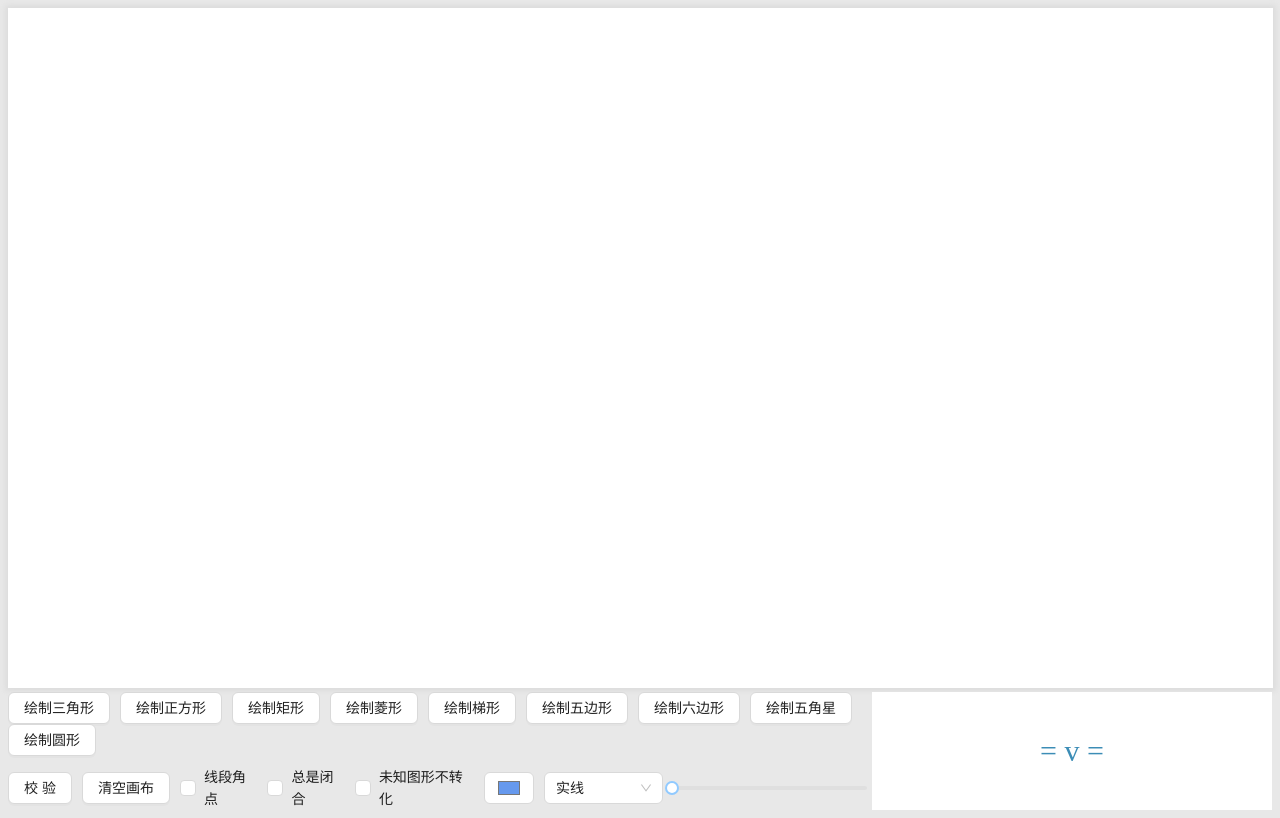
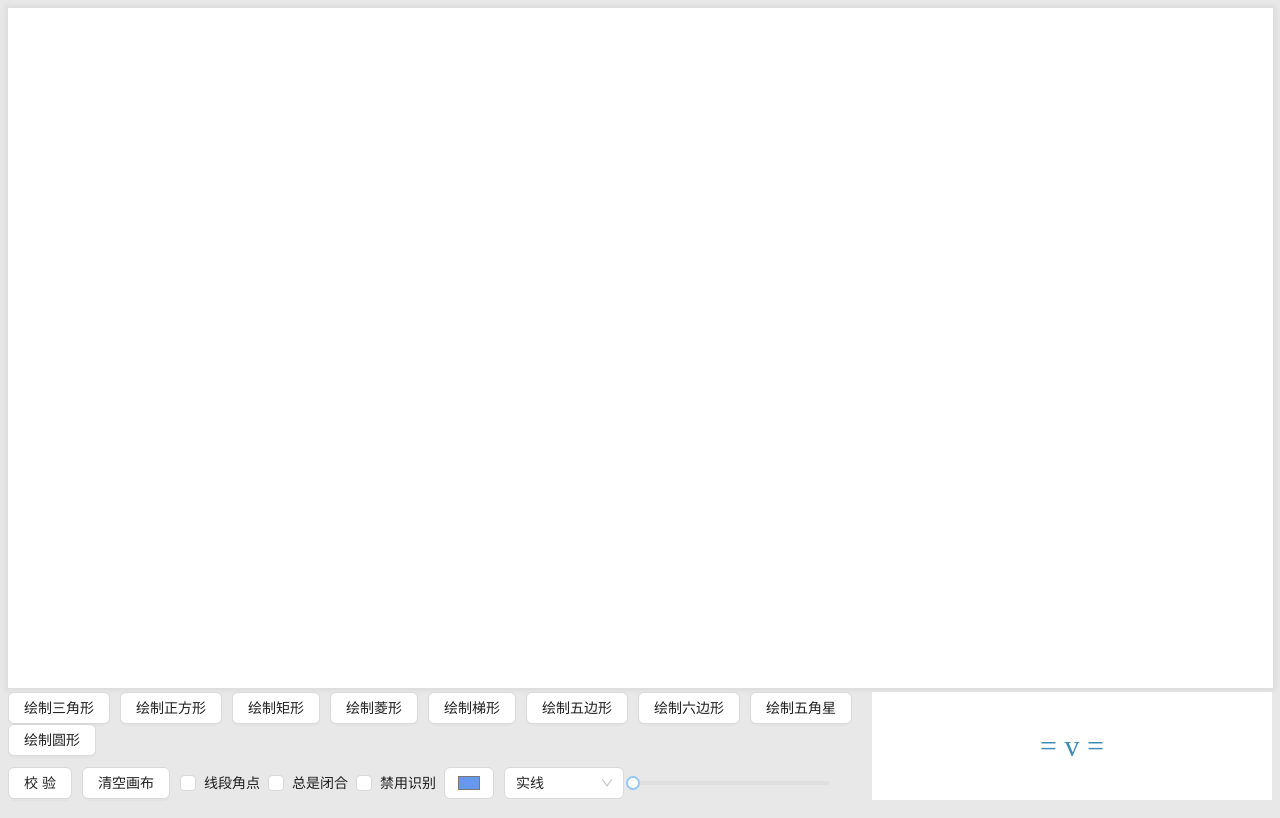
Before and after one commit to MtSatou/openCV-recognition-geometry, a Vue app: page / in a window 1280 px wide. Built offline with nearby package versions, Linux system fonts and the light colour scheme.

Commit message:
update: 图形不转化修改为禁用识别

```diff
--- a/src/App.vue
+++ b/src/App.vue
@@ -7,7 +7,7 @@ import type { brushOptions } from "./components/ocrPatterning/types/theme"
 
 const showCornerPoint = ref(false);
 const alwaysClosed = ref(false);
-const unknownFigureTransition = ref(false);
+const disableIdentification = ref(false);
 const ocrRef = ref<any>(null);
 
 const ocr = () => {
@@ -49,7 +49,7 @@ const colorConfig = ref<brushOptions>({
     ref="ocrRef"
     :showCornerPoint="showCornerPoint"
     :alwaysClosed="alwaysClosed"
-    :unknownFigureTransition="unknownFigureTransition"
+    :disableIdentification="disableIdentification"
     :style="{
       boxShadow: '0 0 5px 3px #ddd'
     }"
@@ -129,7 +129,7 @@ const colorConfig = ref<brushOptions>({
         <a-button @click="clear">清空画布</a-button>
         <a-checkbox v-model:checked="showCornerPoint">线段角点</a-checkbox>
         <a-checkbox v-model:checked="alwaysClosed">总是闭合</a-checkbox>
-        <a-checkbox v-model:checked="unknownFigureTransition">未知图形不转化</a-checkbox>
+        <a-checkbox v-model:checked="disableIdentification">禁用识别</a-checkbox>
         <a-input v-model:value="colorConfig.color" type="color" style="width: 50px"/>
         <a-select
           v-model:value="colorConfig.lineType"
--- a/src/components/ocrPatterning/index.vue
+++ b/src/components/ocrPatterning/index.vue
@@ -31,7 +31,7 @@ const canvasElement = ref<HTMLCanvasElement>()!;
 const props = withDefaults(defineProps<propsType>(), {
   alwaysClosed: false,
   showCornerPoint: false,
-  unknownFigureTransition: false,
+  disableIdentification: false,
   width: window.innerWidth - 15 + 'px',
   height: window.innerHeight - 120 + 'px',
   // brushOptions: {}
@@ -76,6 +76,10 @@ onMounted(() => {
 
     canvas.addEventListener("mouseup", (event) => {
       drawing = false;
+      // 禁用识别
+      if (props.disableIdentification) {
+        return;
+      }
       // 如果是毛笔刷或激光笔，则不走识别
       if (
         props.brushOptions.lineType === lineTypeMap.Pen_Brush ||
@@ -104,10 +108,6 @@ onMounted(() => {
 
         // 未知图形直接获取所有顶点坐标以直线连接
         if (mostFrequentShape.type === shapeTypesMap.Unknown) {
-          // 勾选了未知图形不转化
-          if (props.unknownFigureTransition) {
-            return
-          }
           const corners = filterDensePoints(points)
           clearCanvas(canvas);
           drawShapeFromPoints(ctx, corners, true)
@@ -138,6 +138,10 @@ onMounted(() => {
           drawShapeOnCanvas(ctx, mostFrequentShape.vertices);
         }
       } else {
+        // 禁用识别
+        if (props.disableIdentification) {
+          return;
+        }
         // 未闭合图形（线段）
         const corners = filterDensePoints(points)
         clearCanvas(canvas);
--- a/src/components/ocrPatterning/types/props.d.ts
+++ b/src/components/ocrPatterning/types/props.d.ts
@@ -4,8 +4,8 @@ export declare interface propsType {
   alwaysClosed: boolean;
   /**线段显示角点 */
   showCornerPoint: boolean;
-  /**未知图形不转换 */
-  unknownFigureTransition: boolean;
+  /**禁用识别 */
+  disableIdentification: boolean;
   /**画布宽度 */
   width: number | string;
   /**画布高度 */
```
